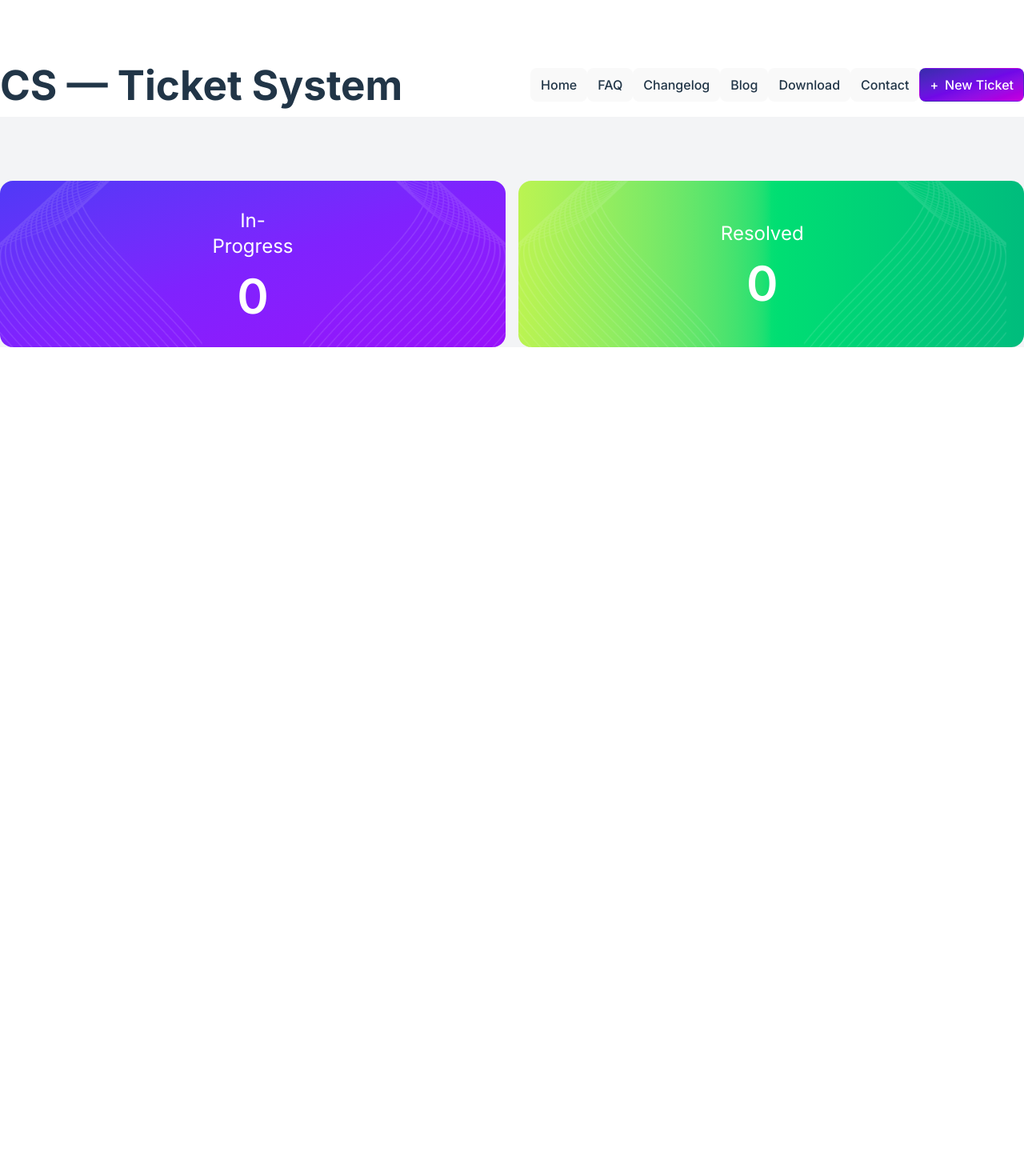
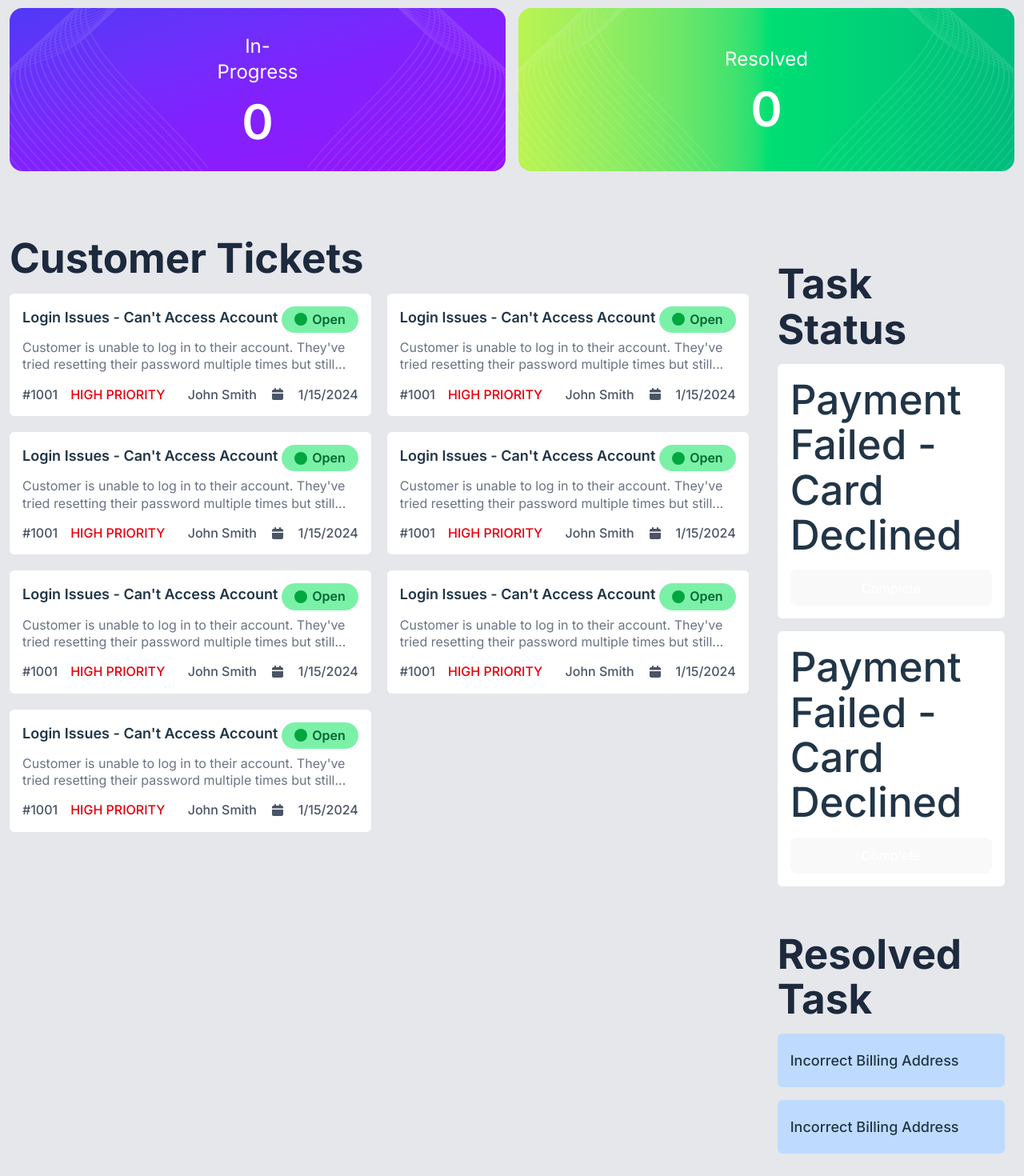
Before and after one commit to ashiqur0/customer-support-zone, a React (Vite) app: page / in a window 1280 px wide. Shown: the part 150-1620 px from the top of the page at 80% size. Before the commit the page ends 800 px from the top, so only its background shows below. Built offline with nearby package versions, Linux system fonts and the light colour scheme.

Commit message:
Customer Tickets Card, Task Status, and Resolve Status Design added

```diff
--- a/src/App.jsx
+++ b/src/App.jsx
@@ -1,14 +1,15 @@
 import './App.css'
 import Banner from './Components/Headers/Banner'
 import Navbar from './Components/Headers/Navbar'
+import CustomerTicketParent from './Components/Main/CustomerTicketParent'
 
 function App() {
 
   return (
-    <div className='font-inter bg-gray-100'>
+    <div className='font-inter bg-gray-200'>
       <Navbar></Navbar>
       <Banner></Banner>
-
+      <CustomerTicketParent></CustomerTicketParent>
     </div>
   )
 }
--- a/src/Components/Headers/Banner.jsx
+++ b/src/Components/Headers/Banner.jsx
@@ -3,22 +3,22 @@ import img from '../../assets/vector1.png'
 const Banner = () => {
 
     return (
-        <div className='mt-20 flex gap-4 items-center max-w-320 mx-auto text-center text-white'>
-            <div className=' bg-gradient-to-br from-indigo-600 via-violet-600 to-purple-600 w-1/2 rounded-2xl flex items-center'>
-                <img className='w-2/5 ' src={img} alt="" />
-                <div className='flex flex-col gap-4'>
-                    <h3 className='text-2xl'>In-Progress</h3>
-                    <p className='text-6xl font-semibold'>0</p>
+        <div className='my-5 md:my-20 flex flex-col md:flex-row gap-4 items-center max-w-330 mx-auto text-center text-white px-3'>
+            <div className='bg-gradient-to-br from-indigo-600 via-violet-600 to-purple-600 md:w-1/2 w-full  rounded-[6px] md:rounded-2xl flex items-center justify-between'>
+                <img className='md:w-2/5 w-1/3' src={img} alt="" />
+                <div className='flex flex-col gap-2 md:gap-4'>
+                    <h3 className='text-xl md:text-2xl'>In-Progress</h3>
+                    <p className='text-xl md:text-6xl font-semibold'>0</p>
                 </div>
-                <img className='w-2/5 scale-x-[-1]' src={img} alt="" />
+                <img className='md:w-2/5 w-1/3 scale-x-[-1]' src={img} alt="" />
             </div>
-            <div className='bg-gradient-to-r from-lime-300 via-green-400 to-emerald-500 w-1/2 rounded-2xl flex items-center'>
-                <img className='w-2/5 ' src={img} alt="" />
-                <div className='flex flex-col gap-4'>
-                    <h3 className='text-2xl'>Resolved</h3>
-                    <p className='text-6xl font-semibold'>0</p>
+            <div className='bg-gradient-to-r from-lime-300 via-green-400 to-emerald-500 md:w-1/2 w-full  rounded-[6px] md:rounded-2xl flex items-center justify-between'>
+                <img className='md:w-2/5 w-1/3' src={img} alt="" />
+                <div className='flex flex-col gap-2 md:gap-4'>
+                    <h3 className='text-xl md:text-2xl'>Resolved</h3>
+                    <p className='text-xl md:text-6xl font-semibold'>0</p>
                 </div>
-                <img className='w-2/5 scale-x-[-1]' src={img} alt="" />
+                <img className='md:w-2/5 w-1/3 scale-x-[-1]' src={img} alt="" />
             </div>
         </div>
     );
--- a/src/Components/Headers/Navbar.jsx
+++ b/src/Components/Headers/Navbar.jsx
@@ -3,7 +3,7 @@ import { faBars } from '@fortawesome/free-solid-svg-icons'
 
 const Navbar = () => {
     return (
-        <div className='bg-white py-3'>
+        <div className='bg-white py-3 px-3'>
             <div className='flex justify-start  max-w-320 mx-auto '>
                 <details className="dropdown w-100vw block  md:hidden">
                     <summary className="btn m-1"><FontAwesomeIcon icon={faBars} /></summary>
@@ -23,8 +23,8 @@ const Navbar = () => {
                     </ul>
                 </details>
 
-                <div className='w-full flex justify-between items-center'>
-                    <h1 className='font-bold text-2xl'>CS — Ticket System</h1>
+                <div className='w-full flex justify-between items-center text-black'>
+                    <h1 className='font-bold md:text-2xl'>CS — Ticket System</h1>
                     <div>
                         <ul className='md:flex justify-around items-center hidden'>
                             <li><button>Home</button></li>
--- /dev/null
+++ b/src/Components/Main/CustomerTicketParent.jsx
@@ -0,0 +1,13 @@
+import TaskStatus from './TaskStatus';
+import TicketCards from './TicketCards';
+
+const CustomerTicketParent = () => {
+    return (
+        <div className='md:flex items-start gap-3 px-3'>
+            <TicketCards></TicketCards>
+            <TaskStatus></TaskStatus>
+        </div>
+    );
+};
+
+export default CustomerTicketParent;
--- /dev/null
+++ b/src/Components/Main/ResolveTask.jsx
@@ -0,0 +1,12 @@
+import React from 'react';
+
+const ResolveTask = () => {
+    return (
+        <div className=' w-1/4'>
+            <p className='bg-emerald-500'>Select a ticket to add to Task Status</p>
+
+        </div>
+    );
+};
+
+export default ResolveTask;
--- /dev/null
+++ b/src/Components/Main/ResolveTaskCard.jsx
@@ -0,0 +1,11 @@
+import React from 'react';
+
+const ResolveTaskCard = () => {
+    return (
+        <div className='bg-blue-200 px-4 py-5 rounded-md mb-4'>
+            <h3 className='font-medium text-[1.125rem]'>Incorrect Billing Address</h3>
+        </div>
+    );
+};
+
+export default ResolveTaskCard;
--- /dev/null
+++ b/src/Components/Main/TaskStatus.jsx
@@ -0,0 +1,24 @@
+import React from 'react';
+import TaskStatusCard from './TaskStatusCard';
+import ResolveTaskCard from './ResolveTaskCard';
+
+const TaskStatus = () => {
+    return (
+        <div className='md:w-1/4 w-full flex flex-col md:gap-10 gap-5 md:ml-3 p-3'>
+            <div>
+                <h1 className='md:text-3xl text-xl font-bold text-slate-800 mb-4 mt-5'>Task Status</h1>
+                {/* <p className=''>Select a ticket to add to Task Status</p> */}
+                <TaskStatusCard></TaskStatusCard>
+                <TaskStatusCard></TaskStatusCard>
+            </div>
+            <div>
+                <h1 className='md:text-3xl text-xl font-bold text-slate-800 mb-4'>Resolved Task</h1>
+                {/* <p className=''>No resolved tasks yet.</p> */}
+                <ResolveTaskCard></ResolveTaskCard>
+                <ResolveTaskCard></ResolveTaskCard>
+            </div>
+        </div>
+    );
+};
+
+export default TaskStatus;
--- /dev/null
+++ b/src/Components/Main/TaskStatusCard.jsx
@@ -0,0 +1,12 @@
+import React from 'react';
+
+const TaskStatusCard = () => {
+    return (
+        <div className='bg-white p-4 rounded-md mb-4'>
+            <h1 className='font-medium mb-4 text-[1.125rem]'>Payment Failed - Card Declined</h1>
+            <button className='bg-green-500 text-white font-semibold py-3 text-center w-full rounded-md'>Complete</button>
+        </div>
+    );
+};
+
+export default TaskStatusCard;
--- /dev/null
+++ b/src/Components/Main/TicketCard.jsx
@@ -0,0 +1,31 @@
+import React from 'react';
+import { FontAwesomeIcon } from '@fortawesome/react-fontawesome'
+import { faCalendar } from '@fortawesome/free-solid-svg-icons'
+
+const TicketCard = () => {
+    return (
+        <div className=' bg-white p-4 rounded-md'>
+            <div className='flex justify-between'>
+                <h2 className='font-semibold md:text-[1.125rem] '>Login Issues - Can't Access Account </h2>
+                <div className='font-semibold md:py-1.5 md:px-4 px-2 py-1 bg-green-300 rounded-xl md:rounded-3xl flex items-center gap-1.5'>
+                    <p className='md:w-4 md:h-4 w-2 h-2 rounded-full bg-green-600'></p>
+                    <p className='text-green-800 text-xs md:text-[1rem]'>Open</p>
+                </div>
+            </div>
+            <p className='mt-2 mb-4 text-gray-500 text-xs md:text-[1rem]'>Customer is unable to log in to their account. They've tried resetting their password multiple times but still...</p>
+            <div className='flex justify-between font-medium text-gray-600 items-center text-xs md:text-[1rem]'>
+                <div className='flex gap-4 items-center'>
+                    <p>#1001</p>
+                    <p className='text-red-600'>HIGH PRIORITY</p>
+                </div>
+                <div className='flex gap-4 items-center'>
+                    <p>John Smith</p>
+                    <FontAwesomeIcon icon={faCalendar} />
+                    <p>1/15/2024</p>
+                </div>
+            </div>
+        </div>
+    );
+};
+
+export default TicketCard;
--- /dev/null
+++ b/src/Components/Main/TicketCards.jsx
@@ -0,0 +1,21 @@
+import TicketCard from './TicketCard';
+
+const TicketCards = () => {
+
+    return (
+        <div className='md:w-3/4 w-full'>
+            <h1 className='md:text-3xl text-xl font-bold text-slate-800 mb-4'>Customer Tickets</h1>
+            <div className='grid grid-cols-1 md:grid-cols-2 gap-5 '>
+                <TicketCard></TicketCard>
+                <TicketCard></TicketCard>
+                <TicketCard></TicketCard>
+                <TicketCard></TicketCard>
+                <TicketCard></TicketCard>
+                <TicketCard></TicketCard>
+                <TicketCard></TicketCard>
+            </div>
+        </div>
+    );
+};
+
+export default TicketCards;
```
